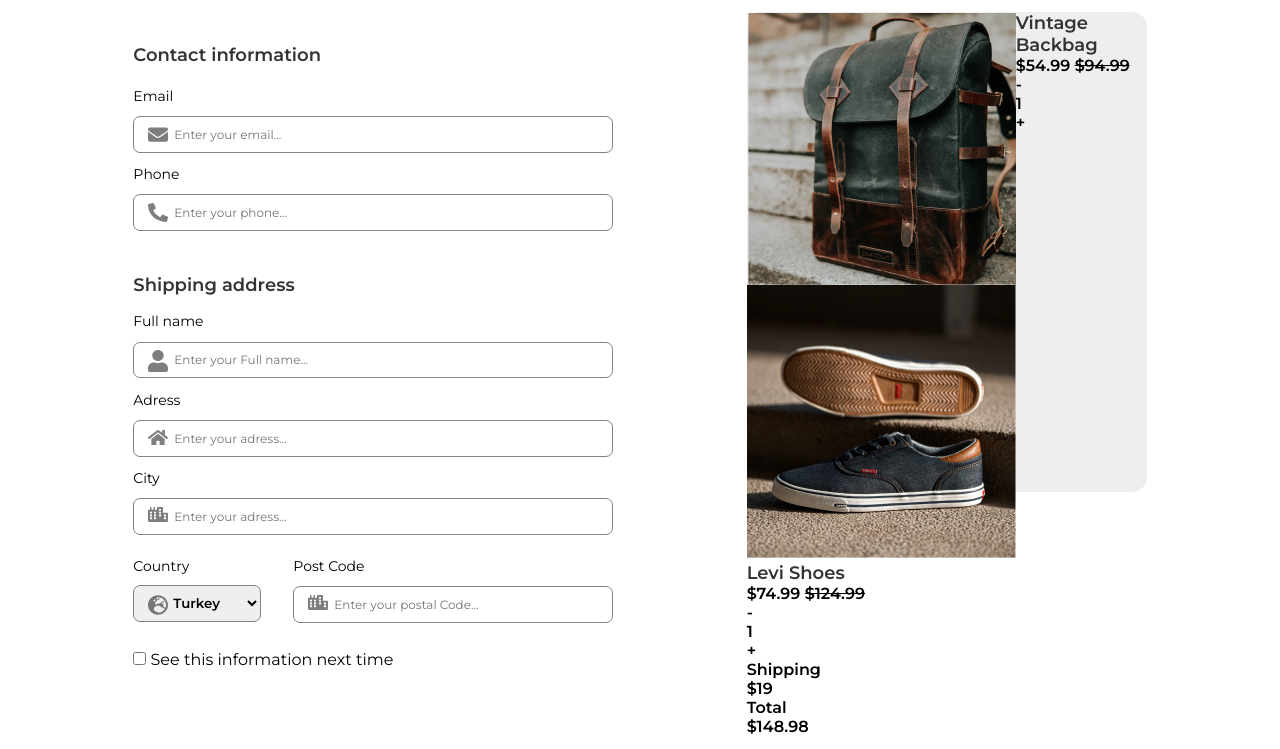
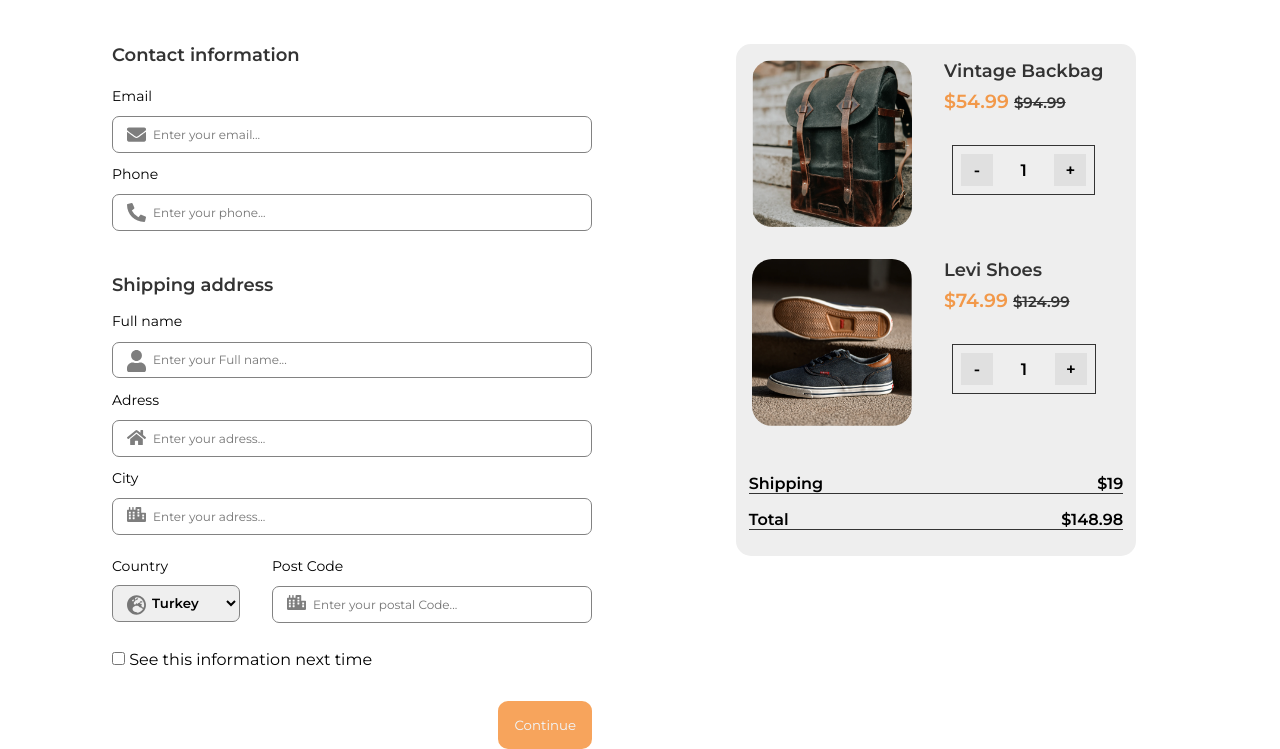
Before and after one commit to fuzzlex/Checkout_Project, a plain HTML site: page index.html in a window 1280 px wide. Shown: the part 57-806 px from the top of the page. Drawn offline with Linux system fonts and the light colour scheme.

Commit message:
last update

```diff
--- a/app.js
+++ b/app.js
@@ -1,8 +1,32 @@
-function fibonacci(num) {
-    arr = [1,2]
-        for (i = 0; i < num  ; i++){
-            arr.push(arr[i] + arr[i + 1])
-        }
-        return arr[num-1];
-  }
-console.log(fibonacci(7))
+let subtract1El = document.getElementById("subtract1");
+let numberVin1El = document.getElementById("numberVin1");
+let plus1El = document.getElementById("plus1");
+let subtract2El = document.getElementById("subtract2");
+let numberVin2El = document.getElementById("numberVin2");
+let plus2El = document.getElementById("plus2");
+let totalCheckEl = document.getElementById("totalCheck");
+let i = 1;
+let j = 1;
+
+
+subtract1El.addEventListener("click", function(){
+    i--;
+    if(i <= 0){numberVin1El.innerHTML = 0;i = 0;}else{numberVin1El.innerHTML = i;};
+    totalCheckEl.innerHTML = "$" + Number(Number(i * 54.99) + Number(j * 74.99) + 19);
+
+})
+plus1El.addEventListener("click", function(){
+    i++;
+    if(i <= 0){numberVin1El.innerHTML = 0;i = 0;}else{numberVin1El.innerHTML = i;}
+    totalCheckEl.innerHTML = "$" + Number(Number(i * 54.99) + Number(j * 74.99) + 19);
+})
+subtract2El.addEventListener("click", function(){
+    j--;
+    if(j <= 0){numberVin2El.innerHTML = 0;j = 0;}else{numberVin2El.innerHTML = j;}
+    totalCheckEl.innerHTML = "$" + Number(Number(i * 54.99) + Number(j * 74.99) + 19);
+})
+plus2El.addEventListener("click", function(){
+    j++;
+    if(j <= 0){numberVin2El.innerHTML = 0;j = 0;}else{numberVin2El.innerHTML = j;}
+    totalCheckEl.innerHTML = "$" + Number(Number(i * 54.99) + Number(j * 74.99) + 19);
+})
--- a/index.html
+++ b/index.html
@@ -67,6 +67,9 @@
                         <input type="checkbox" name="ok" id="ok">
                         <label for="ok">See this information next time</label>
                 </div>
+                <div class="continue-submit">
+                    <input type="submit" value="Continue">
+                </div>
                 </div>
             </form>
             <div class="sectionBuy">
@@ -77,28 +80,32 @@
                             <h3>Vintage Backbag</h3>
                             <h4>$54.99 <del>$94.99</del></h4>
                             <div class="buy-vintage_text__button_vintage">
-                                <h4>-</h4><h4>1</h4><h4>+</h4>
+                                <h5 id="subtract1">-</h5>
+                                <h5 id="numberVin1">1</h5>
+                                <h5 id="plus1">+</h5>
                             </div>
                         </div>
                     </div>
                     <div class="buy-levi">
-                        <img src="Img/photo2.png" alt="">
+                        <img class="buyimg"src="Img/photo2.png" alt="">
                         <div class="buy-levi_text">
                             <h3>Levi Shoes</h3>
                             <h4>$74.99 <del>$124.99</del></h4>
                             <div class="buy-levi_text__button_levi">
-                                <h4>-</h4><h4>1</h4><h4>+</h4>
+                                <h5 id="subtract2">-</h5>
+                                <h5 id="numberVin2">1</h5>
+                                <h5 id="plus2">+</h5>
                             </div>
                         </div>
                     </div>
                     <div class="footerBuy">
                         <div class="shipping">
                             <h4>Shipping</h4>
-                            <h4>$19</h4>
+                            <h4 >$19</h4>
                         </div>
                         <div class="total">
                             <h4>Total</h4>
-                            <h4>$148.98</h4>
+                            <h4 id="totalCheck">$148.98</h4>
                         </div>
                     </div>
                 </div>
--- a/style.css
+++ b/style.css
@@ -6,6 +6,7 @@
     padding: 0px;
     box-sizing: border-box;
 }
+
 
 
 /* ------header */
@@ -24,6 +25,7 @@
 .main{
     display: flex;
     justify-content:space-evenly;
+
 }
 h3{
     color: #333333;
@@ -175,13 +177,152 @@
     margin-top: 1rem;
     font-size: 16px;
 }
+.continue-submit{
+    display: flex;
+    justify-content: end;
+    margin-top: 2rem;
+}
+.continue-submit input{
+    padding: 1rem;
+    border-radius: 10px;
+    background-color: #f7a45c;
+    color: aliceblue;
+    border: none;
+}
+.continue-submit input:hover{
+    cursor: pointer;
+}
+
+/*-----BUY----- */
 
 .sectionBuy{
+    margin: 2rem;
     background-color: #EEEEEE;
     width: 25rem;
-    height: 30rem;
+    height: 32rem;
     border-radius: 15px;
 }
 .buy-vintage{
     display: flex;
 }
+.buyimg{
+    width: 10rem;
+    margin: 1rem;
+    border-radius: 20px;
+}
+.buy-vintage_text{
+    margin: 1rem;
+}
+.buy-vintage_text h4{
+    margin-top: 0.5rem;
+    font-size: 19px;
+    color: #F2994A;
+}
+del{
+    color: #333333;
+    font-size: 15px;
+}
+.buy-vintage_text__button_vintage{
+    margin: 2rem 0.5rem ;
+    border: 1px solid #333333;
+    display: flex;
+    justify-content:space-between;
+    font-size: 20px;
+    padding: 0.5rem;
+}
+#subtract1{
+    width: 2rem;
+    height: 2rem;
+    background-color: #E0E0E0;
+    display: flex;
+    align-items: center;
+    justify-content: center;
+}
+#subtract1:hover{
+    cursor: pointer;
+}
+#plus1{
+    width: 2rem;
+    height: 2rem;
+    background-color: #E0E0E0;
+    display: flex;
+    align-items: center;
+    justify-content: center;
+}
+#plus1:hover{
+    cursor: pointer;
+}
+#numberVin1{
+    display: flex;
+    align-items: center;
+    justify-content: center;
+}
+
+
+.buy-levi{
+    display: flex;
+}
+
+.buy-levi_text{
+    margin: 1rem;
+}
+.buy-levi_text h4{
+    margin-top: 0.5rem;
+    font-size: 19px;
+    color: #F2994A;
+}
+del{
+    color: #333333;
+    font-size: 15px;
+}
+.buy-levi_text__button_levi{
+    margin: 2rem 0.5rem ;
+    border: 1px solid #333333;
+    display: flex;
+    justify-content:space-between;
+    font-size: 20px;
+    padding: 0.5rem;
+    width: 9rem;
+}
+#subtract2{
+    width: 2rem;
+    height: 2rem;
+    background-color: #E0E0E0;
+    display: flex;
+    align-items: center;
+    justify-content: center;
+}
+#subtract2:hover{
+    cursor: pointer;
+}
+#plus2{
+    width: 2rem;
+    height: 2rem;
+    background-color: #E0E0E0;
+    display: flex;
+    align-items: center;
+    justify-content: center;
+}
+#plus2:hover{
+    cursor: pointer;
+}
+#numberVin2{
+    display: flex;
+    align-items: center;
+    justify-content: center;
+}
+.footerBuy{
+    margin: 2rem 0rem;
+}
+.shipping{
+    display: flex;
+    justify-content:space-between;
+    border-bottom: 1px solid #333333;
+    margin: 1rem 0.8rem;
+}
+.total{
+    display: flex;
+    justify-content:space-between;
+    border-bottom: 1px solid #333333;
+    margin: 1rem 0.8rem;
+}
```
